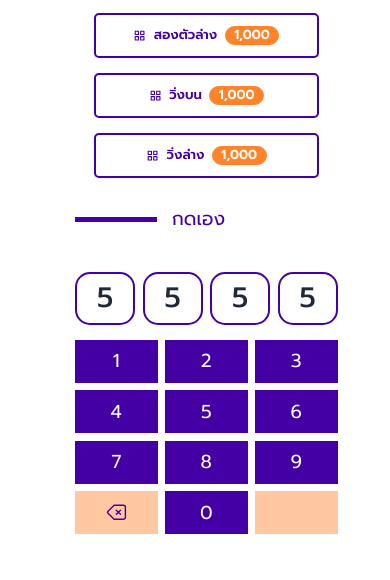
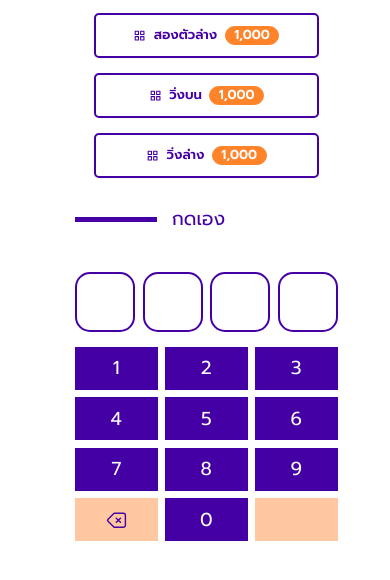
Before and after one commit to zvcx22545/Dopoy788, a React (Vite) app: page /play in a window 390 px wide. Shown: the part 1040-1620 px from the top of the page. Built offline with nearby package versions, Linux system fonts and the light colour scheme.

Commit message:
update function numpad

```diff
--- a/src/components/Play/NumpadLotto.jsx
+++ b/src/components/Play/NumpadLotto.jsx
@@ -3,6 +3,26 @@ import "./numpad.css";
 import { useState } from "react";
 
 function NumpadLotto() {
+    const [numbers, setNumbers] = useState(["", "", "", ""]);
+
+    const handleAddNumber = (number) => {
+        const index = numbers.findIndex(num => num === "");
+        if (index !== -1) {
+            const updatedNumbers = [...numbers];
+            updatedNumbers[index] = number;
+            setNumbers(updatedNumbers);
+        }
+    };
+
+    const handleDeleteNumber = () => {
+        const index = numbers.slice().reverse().findIndex(num => num !== "");
+        if (index !== -1) {
+            const updatedNumbers = [...numbers];
+            updatedNumbers[numbers.length - 1 - index] = "";
+            setNumbers(updatedNumbers);
+        }
+    };
+
     return (
         <div>
             <div className="numpad-con ">
@@ -11,95 +31,25 @@ function NumpadLotto() {
                 </div>
                 <div className="container-number flex flex-col justify-center items-center mx-auto">
                     <div className="flex items-center justify-center gap-2 py-4">
-                        <div className="shownumber card display-number flex h-[75px] w-[79px] items-center justify-center p-2 text-3xl font-medium shadow-none border-solid border-[2px] border-[#4400A5]">
-                            5
-                        </div>
-                        <div className="shownumber card display-number flex h-[75px] w-[79px] items-center justify-center p-2 text-3xl font-medium shadow-none border-solid border-[2px] border-[#4400A5]">
-                            5
-                        </div>
-                        <div className="shownumber card display-number flex h-[75px] w-[79px] items-center justify-center p-2 text-3xl font-medium shadow-none border-solid border-[2px] border-[#4400A5]">
-                            5
-                        </div>
-                        <div className="shownumber card display-number flex h-[75px] w-[79px] items-center justify-center p-2 text-3xl font-medium shadow-none border-solid border-[2px] border-[#4400A5]">
-                            5
-                        </div>
+                        {numbers.map((number, index) => (
+                            <div
+                                key={index}
+                                className="shownumber card display-number flex h-[75px] w-[79px] items-center justify-center p-2 text-3xl font-medium shadow-none border-solid border-[2px] border-[#4400A5]">
+                                {number}
+                            </div>
+                        ))}
                     </div>
                     <div className="mx-auto grid max-w-[22rem] w-full grid-cols-3 gap-2 pb-4">
-                        <button
-                            className="numpad min-h-[43px] py-1.5 text-xl outline-none text-white bg-[#4400A5]"
-                            type="button"
-                        >
-                            <div className="addnumber flex items-center justify-center">
-                                <span>1</span>
-                            </div>
-                        </button>
-                        <button
-                            className="numpad min-h-[43px] py-1.5 text-xl outline-none text-white bg-[#4400A5] "
-                            type="button"
-                        >
-                            <div className="addnumber flex items-center justify-center">
-                                <span>2</span>
-                            </div>
-                        </button>
-                        <button
-                            className="numpad min-h-[43px] py-1.5 text-xl outline-none text-white bg-[#4400A5] "
-                            type="button"
-                        >
-                            <div className="addnumber flex items-center justify-center">
-                                <span>3</span>
-                            </div>
-                        </button>
-                        <button
-                            className="numpad min-h-[43px] py-1.5 text-xl outline-none text-white bg-[#4400A5] "
-                            type="button"
-                        >
-                            <div className="addnumber flex items-center justify-center">
-                                <span>4</span>
-                            </div>
-                        </button>
-                        <button
-                            className="numpad min-h-[43px] py-1.5 text-xl outline-none text-white bg-[#4400A5] "
-                            type="button"
-                        >
-                            <div className="addnumber flex items-center justify-center">
-                                <span>5</span>
-                            </div>
-                        </button>
-                        <button
-                            className="numpad min-h-[43px] py-1.5 text-xl outline-none text-white bg-[#4400A5] "
-                            type="button"
-                        >
-                            <div className="addnumber flex items-center justify-center">
-                                <span>6</span>
-                            </div>
-                        </button>
-                        <button
-                            className="numpad min-h-[43px] py-1.5 text-xl outline-none text-white bg-[#4400A5] "
-                            type="button"
-                        >
-                            <div className="addnumber flex items-center justify-center">
-                                <span>7</span>
-                            </div>
-                        </button>
-                        <button
-                            className="numpad min-h-[43px] py-1.5 text-xl outline-none text-white bg-[#4400A5] "
-                            type="button"
-                        >
-                            <div className="addnumber flex items-center justify-center">
-                                <span>8</span>
-                            </div>
-                        </button>
-                        <button
-                            className="numpad min-h-[43px] py-1.5 text-xl outline-none text-white bg-[#4400A5] "
-                            type="button"
-                        >
-                            <div className="addnumber flex items-center justify-center">
-                                <span>9</span>
-                            </div>
-                        </button>
+                        {[1, 2, 3, 4, 5, 6, 7, 8, 9].map((num) => (
+                            <button key={num} className="numpad min-h-[43px] py-1.5 text-xl outline-none text-white bg-[#4400A5]" type="button" onClick={() => handleAddNumber(num)}>
+                                <div className="addnumber flex items-center justify-center"><span>{num}</span></div>
+                            </button>
+
+                        ))}
+
                         <button
                             className="numpad min-h-[43px] py-1.5 text-xl outline-none text-white bg-[#FF832970]"
-                            type="button"
+                            type="button" onClick={() => handleDeleteNumber(0)}
                         >
                             <div className="delete-numberflex flex items-center justify-center text-[#4400A5]">
                                 <svg
@@ -111,6 +61,7 @@ function NumpadLotto() {
                                     stroke="currentColor"
                                     aria-hidden="true"
                                     className="h-6 w-6"
+
                                 >
                                     <path
                                         stroke-linecap="round"
@@ -120,19 +71,12 @@ function NumpadLotto() {
                                 </svg>
                             </div>
                         </button>
-                        <button
-                            className="numpad min-h-[43px] py-1.5 text-xl outline-none text-white bg-[#4400A5] "
-                            type="button"
-                        >
+                        <button className="numpad min-h-[43px] py-1.5 text-xl outline-none text-white bg-[#4400A5]" type="button" onClick={() => handleAddNumber(0, 0)}>
                             <div className="addnumber flex items-center justify-center">
                                 <span>0</span>
                             </div>
                         </button>
-                        <button
-                            className="numpad min-h-[43px] py-1.5 text-xl outline-none text-white bg-[#FF832970] "
-                            type="button"
-                            disabled=""
-                        >
+                        <button className="numpad min-h-[43px] py-1.5 text-xl outline-none text-white bg-[#FF832970] " type="button" disabled="">
                             <div className="flex items-center justify-center">
                                 <span></span>
                             </div>
--- a/src/components/Play/numpad.css
+++ b/src/components/Play/numpad.css
@@ -7,6 +7,6 @@
 .shownumber
 {
     width: 60px;
-    height: auto;
+    height: 60px;
 }
 }
```
